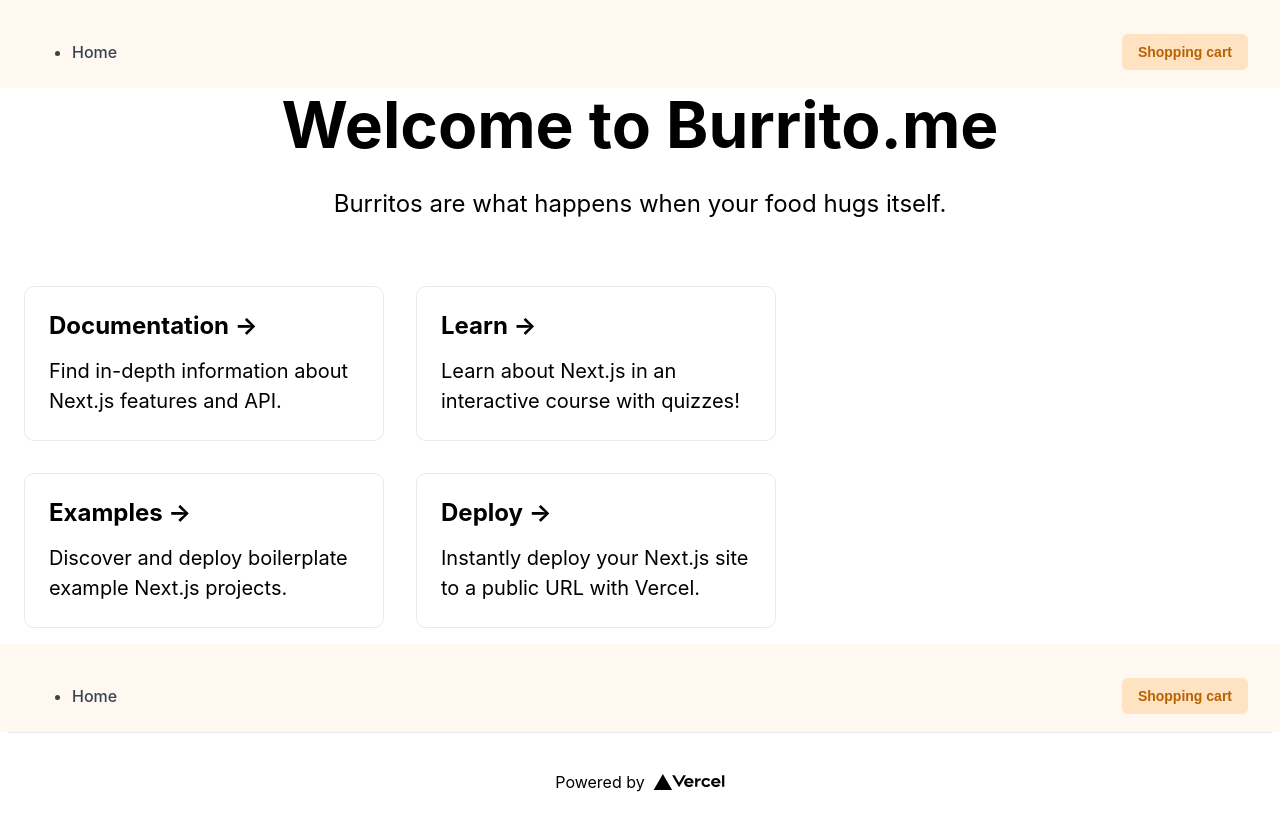
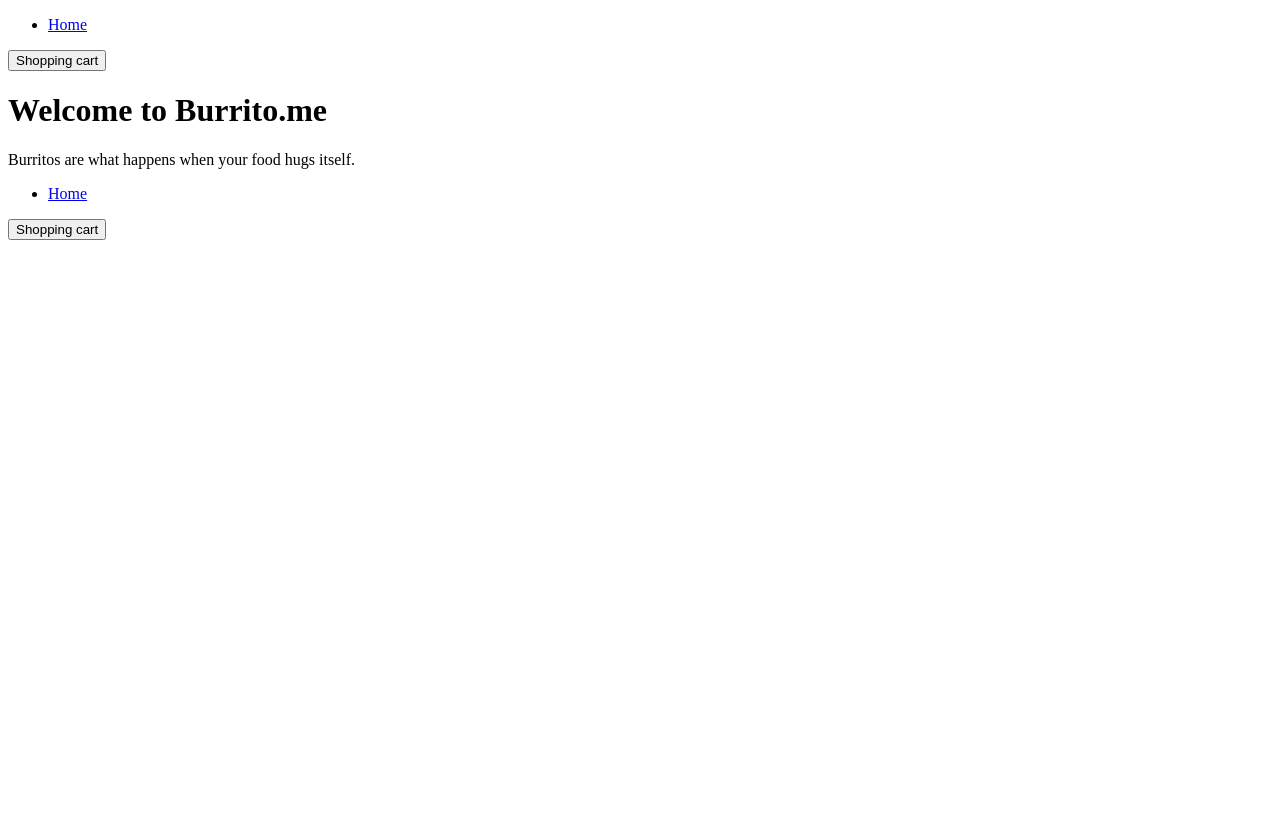
Before and after one commit to hiimmarco/next-js-ecommerce-store, a Next.js app: page / in a window 1280 px wide. After the commit the page ends 800 px from the top, so only its background shows below. Built offline with nearby package versions, Linux system fonts and the light colour scheme.

Commit message:
Get rid of all predefined styles

```diff
--- a/Components/Footer.js
+++ b/Components/Footer.js
@@ -1,53 +1,10 @@
 import { css } from '@emotion/react';
 import Link from 'next/link';
 
-const header = css`
-  background-color: #fef8f0;
-  height: 88px;
-  width: 100vw;
-  font-family: 'Inter' sans-seri;
-  align-items: center;
-`;
-
-const headerContent = css`
-  margin: auto;
-  display: flex;
-  justify-content: space-between;
-  align-items: center;
-  max-width: 1280px;
-  padding: 24px 32px;
-  font-size: 1rem;
-  line-height: 1.5rem;
-  font-weight: 500;
-  color: rgb(55, 65, 81);
-`;
-
-const button = css`
-  display: flex;
-  justify-content: center;
-  color: rgb(184, 98, 0);
-  background-color: rgb(255, 226, 194);
-  text-decoration: none;
-  font-size: 0.875rem;
-  font-weight: bold;
-  line-height: 1.25rem;
-  font-family: 'Inter' sans-serif;
-  border: none;
-  padding: 8px 16px;
-  border-radius: 6px;
-  cursor: pointer;
-
-  :hover {
-    transform: scale(1.05) perspective(1px);
-    transition-duration: 100ms;
-    background-color: rgb(255, 207, 153);
-  }
-`;
-
 export default function Footer() {
   return (
-    <div css={header}>
-      <div css={headerContent}>
+    <footer>
+      <div>
         <nav>
           <ul>
             <li>
@@ -57,10 +14,10 @@ export default function Footer() {
             </li>
           </ul>
         </nav>
-        <a href="https://www.google.at" class="buttonLink">
-          <button css={button}>Shopping cart</button>
+        <a href="https://www.google.at" className="buttonLink">
+          <button>Shopping cart</button>
         </a>
       </div>
-    </div>
+    </footer>
   );
 }
--- a/Components/Header.js
+++ b/Components/Header.js
@@ -1,53 +1,10 @@
 import { css } from '@emotion/react';
 import Link from 'next/link';
 
-const header = css`
-  background-color: #fef8f0;
-  height: 88px;
-  width: 100vw;
-  font-family: 'Inter' sans-seri;
-  align-items: center;
-`;
-
-const headerContent = css`
-  margin: auto;
-  display: flex;
-  justify-content: space-between;
-  align-items: center;
-  max-width: 1280px;
-  padding: 24px 32px;
-  font-size: 1rem;
-  line-height: 1.5rem;
-  font-weight: 500;
-  color: rgb(55, 65, 81);
-`;
-
-const button = css`
-  display: flex;
-  justify-content: center;
-  color: rgb(184, 98, 0);
-  background-color: rgb(255, 226, 194);
-  text-decoration: none;
-  font-size: 0.875rem;
-  font-weight: bold;
-  line-height: 1.25rem;
-  font-family: 'Inter' sans-serif;
-  border: none;
-  padding: 8px 16px;
-  border-radius: 6px;
-  cursor: pointer;
-
-  :hover {
-    transform: scale(1.05) perspective(1px);
-    transition-duration: 100ms;
-    background-color: rgb(255, 207, 153);
-  }
-`;
-
 export default function Header() {
   return (
-    <div css={header}>
-      <div css={headerContent}>
+    <div>
+      <div>
         <nav>
           <ul>
             <li>
@@ -57,8 +14,8 @@ export default function Header() {
             </li>
           </ul>
         </nav>
-        <a href="https://www.google.at" class="buttonLink">
-          <button css={button}>Shopping cart</button>
+        <a href="https://www.google.at" className="buttonLink">
+          <button>Shopping cart</button>
         </a>
       </div>
     </div>
--- a/pages/_app.js
+++ b/pages/_app.js
@@ -1,4 +1,4 @@
-import '../styles/globals.css';
+import { css, Global } from '@emotion/react';
 import Head from 'next/head';
 
 function MyApp({ Component, pageProps }) {
--- a/pages/index.js
+++ b/pages/index.js
@@ -3,11 +3,10 @@ import Head from 'next/head';
 import Image from 'next/image';
 import Link from 'next/link';
 import Layout from '../Components/Layout';
-import styles from '../styles/Home.module.css';
 
 export default function Home() {
   return (
-    <div className={styles.container}>
+    <div>
       <Head>
         <title>Burrito.me</title>
         <meta
@@ -17,58 +16,13 @@ export default function Home() {
         <link rel="icon" href="/favicon.ico" />
       </Head>
 
-      <main className={styles.main}>
+      <main>
         <Layout>
-          <h1 className={styles.title}>Welcome to Burrito.me</h1>
+          <h1>Welcome to Burrito.me</h1>
 
-          <p className={styles.description}>
-            Burritos are what happens when your food hugs itself.
-          </p>
-
-          <div className={styles.grid}>
-            <a href="https://nextjs.org/docs" className={styles.card}>
-              <h2>Documentation &rarr;</h2>
-              <p>Find in-depth information about Next.js features and API.</p>
-            </a>
-
-            <a href="https://nextjs.org/learn" className={styles.card}>
-              <h2>Learn &rarr;</h2>
-              <p>Learn about Next.js in an interactive course with quizzes!</p>
-            </a>
-
-            <a
-              href="https://github.com/vercel/next.js/tree/master/examples"
-              className={styles.card}
-            >
-              <h2>Examples &rarr;</h2>
-              <p>Discover and deploy boilerplate example Next.js projects.</p>
-            </a>
-
-            <a
-              href="https://vercel.com/new?utm_source=create-next-app&utm_medium=default-template&utm_campaign=create-next-app"
-              className={styles.card}
-            >
-              <h2>Deploy &rarr;</h2>
-              <p>
-                Instantly deploy your Next.js site to a public URL with Vercel.
-              </p>
-            </a>
-          </div>
+          <p>Burritos are what happens when your food hugs itself.</p>
         </Layout>
       </main>
-
-      <footer className={styles.footer}>
-        <a
-          href="https://vercel.com?utm_source=create-next-app&utm_medium=default-template&utm_campaign=create-next-app"
-          target="_blank"
-          rel="noopener noreferrer"
-        >
-          Powered by{' '}
-          <span className={styles.logo}>
-            <Image src="/vercel.svg" alt="Vercel Logo" width={72} height={16} />
-          </span>
-        </a>
-      </footer>
     </div>
   );
 }
--- a/styles/Home.module.css
+++ /dev/null
@@ -1,120 +0,0 @@
-.container {
-  padding: 0 0.5rem;
-  display: flex;
-  flex-direction: column;
-  justify-content: center;
-  align-items: center;
-  min-height: 100%;
-}
-
-.main {
-  padding: 0;
-  flex: 1;
-  display: flex;
-  flex-direction: column;
-  justify-content: center;
-  align-items: center;
-}
-
-.footer {
-  width: 100%;
-  height: 100px;
-  border-top: 1px solid #eaeaea;
-  display: flex;
-  justify-content: center;
-  align-items: center;
-}
-
-.footer a {
-  display: flex;
-  justify-content: center;
-  align-items: center;
-  flex-grow: 1;
-}
-
-.title a {
-  color: #0070f3;
-  text-decoration: none;
-}
-
-.title a:hover,
-.title a:focus,
-.title a:active {
-  text-decoration: underline;
-}
-
-.title {
-  margin: 0;
-  line-height: 1.15;
-  font-size: 4rem;
-}
-
-.title,
-.description {
-  text-align: center;
-}
-
-.description {
-  line-height: 1.5;
-  font-size: 1.5rem;
-}
-
-.code {
-  background: #fafafa;
-  border-radius: 5px;
-  padding: 0.75rem;
-  font-size: 1.1rem;
-  font-family: Menlo, Monaco, Lucida Console, Liberation Mono, DejaVu Sans Mono,
-    Bitstream Vera Sans Mono, Courier New, monospace;
-}
-
-.grid {
-  display: flex;
-  align-items: center;
-  justify-content: center;
-  flex-wrap: wrap;
-  max-width: 800px;
-  margin-top: 3rem;
-}
-
-.card {
-  margin: 1rem;
-  padding: 1.5rem;
-  text-align: left;
-  color: inherit;
-  text-decoration: none;
-  border: 1px solid #eaeaea;
-  border-radius: 10px;
-  transition: color 0.15s ease, border-color 0.15s ease;
-  width: 45%;
-}
-
-.card:hover,
-.card:focus,
-.card:active {
-  color: #0070f3;
-  border-color: #0070f3;
-}
-
-.card h2 {
-  margin: 0 0 1rem 0;
-  font-size: 1.5rem;
-}
-
-.card p {
-  margin: 0;
-  font-size: 1.25rem;
-  line-height: 1.5;
-}
-
-.logo {
-  height: 1em;
-  margin-left: 0.5rem;
-}
-
-@media (max-width: 600px) {
-  .grid {
-    width: 100%;
-    flex-direction: column;
-  }
-}
--- a/styles/globals.css
+++ /dev/null
@@ -1,16 +0,0 @@
-html,
-body {
-  padding: 0;
-  margin: 0;
-  font-family: -apple-system, BlinkMacSystemFont, Segoe UI, Roboto, Oxygen,
-    Ubuntu, Cantarell, Fira Sans, Droid Sans, Helvetica Neue, sans-serif;
-}
-
-a {
-  color: inherit;
-  text-decoration: none;
-}
-
-* {
-  box-sizing: border-box;
-}
```
